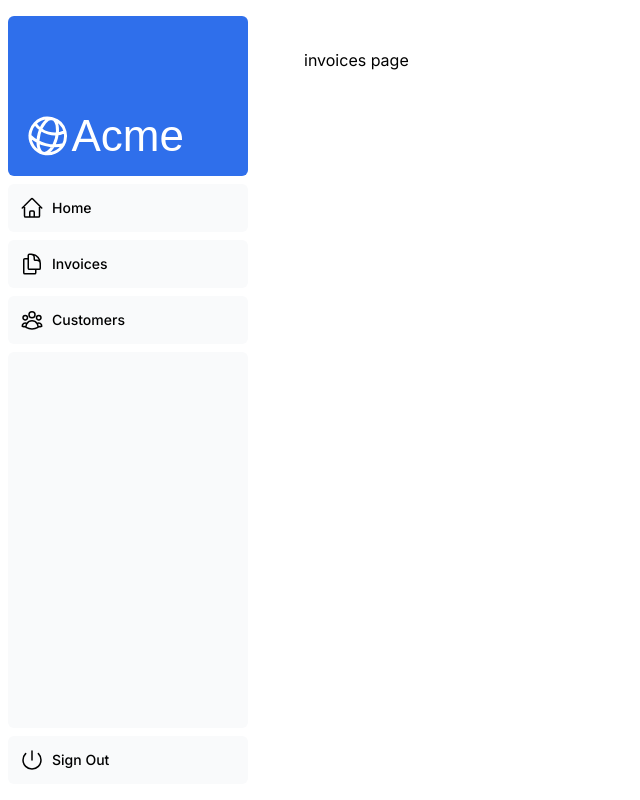
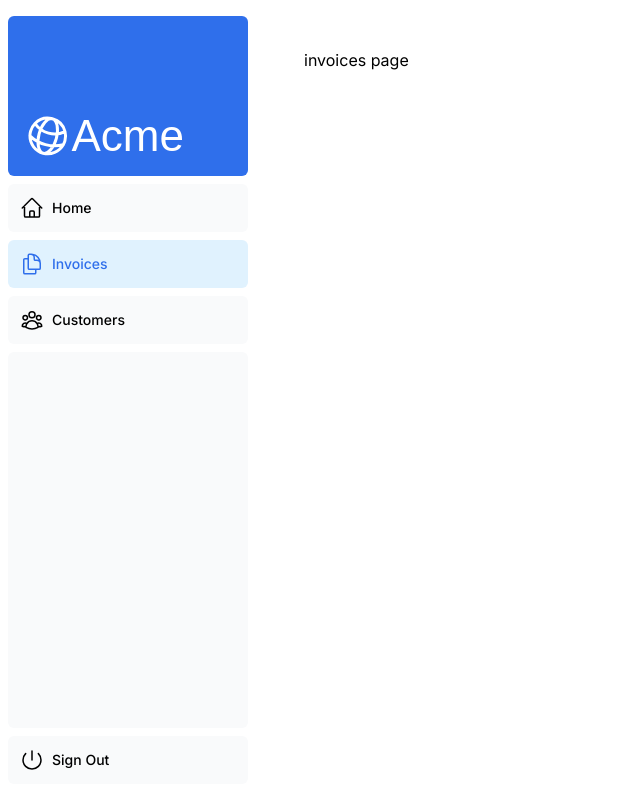
Before and after one commit to jose-foronda/nextJs-projects, a Next.js app in the folder nextjs-dashboard/: page /dashboard/invoices in a window 1280 px wide. Shown: the whole page, without its empty margins (0-640 px from the left). Built offline with nearby package versions, Linux system fonts and the light colour scheme; a web font is replaced by a local one.

Commit message:
pattern. showing active links

```diff
--- a/nextjs-dashboard/app/ui/dashboard/nav-links.tsx
+++ b/nextjs-dashboard/app/ui/dashboard/nav-links.tsx
@@ -1,3 +1,4 @@
+'use client';
 
 import {
   UserGroupIcon,
@@ -6,6 +7,8 @@
 } from '@heroicons/react/24/outline';
 
 import Link from 'next/link';
+import { usePathname } from 'next/navigation';
+import clsx from 'clsx';
 
 // Map of links to display in the side navigation.
 // Depending on the size of the application, this would be stored in a database.
@@ -20,15 +23,22 @@
 ];
 
 export default function NavLinks() {
+  const pathname = usePathname();
   return (
     <>
       {links.map((link) => {
         const LinkIcon = link.icon;
+        // console.log(link.href);
         return (
           <Link
             key={link.name}
             href={link.href}
-            className="flex h-[48px] grow items-center justify-center gap-2 rounded-md bg-gray-50 p-3 text-sm font-medium hover:bg-sky-100 hover:text-blue-600 md:flex-none md:justify-start md:p-2 md:px-3"
+            className={clsx(
+              'flex h-[48px] grow items-center justify-center gap-2 rounded-md bg-gray-50 p-3 text-sm font-medium hover:bg-sky-100 hover:text-blue-600 md:flex-none md:justify-start md:p-2 md:px-3',
+              {
+                'bg-sky-100 text-blue-600': pathname === link.href,
+              },
+            )}
           >
             <LinkIcon className="w-6" />
             <p className="hidden md:block">{link.name}</p>
```
